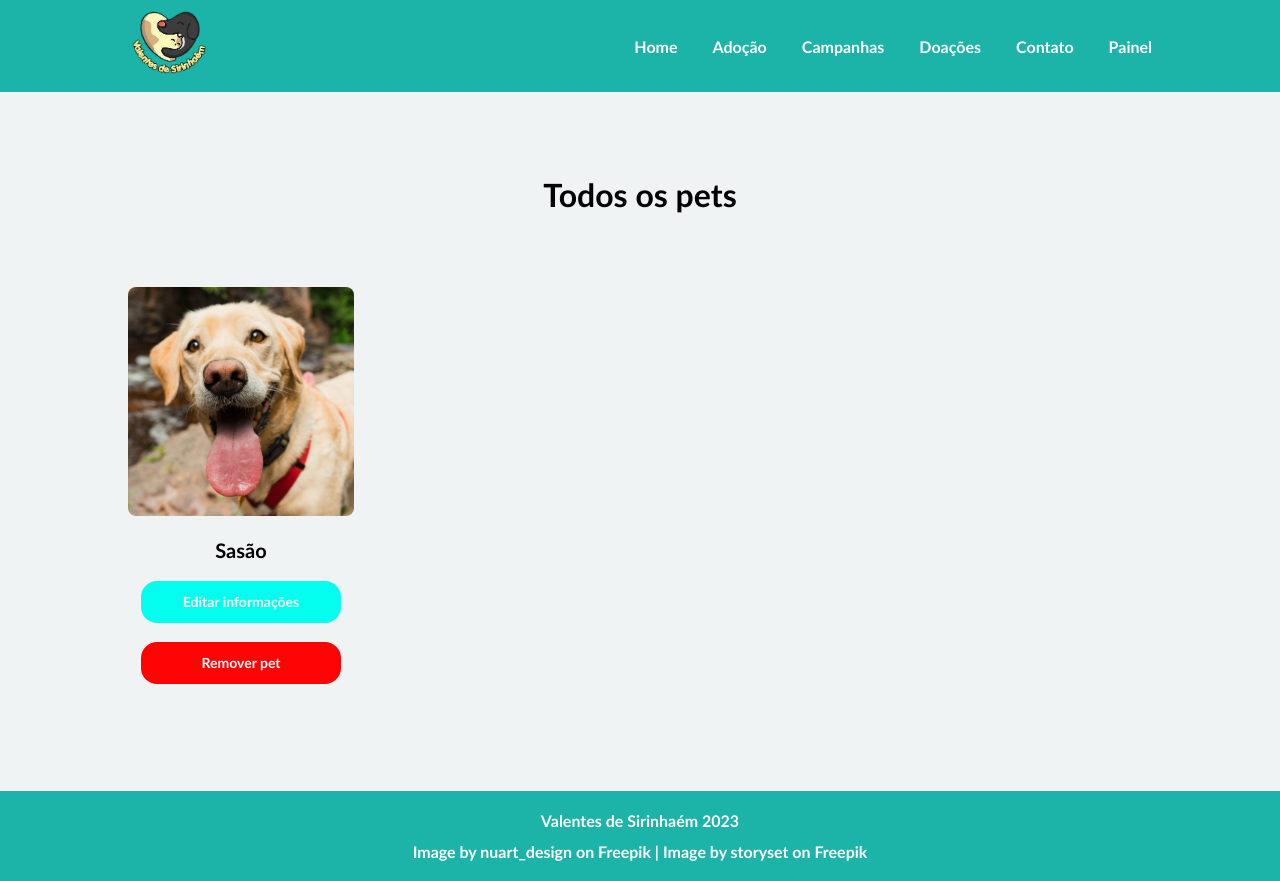
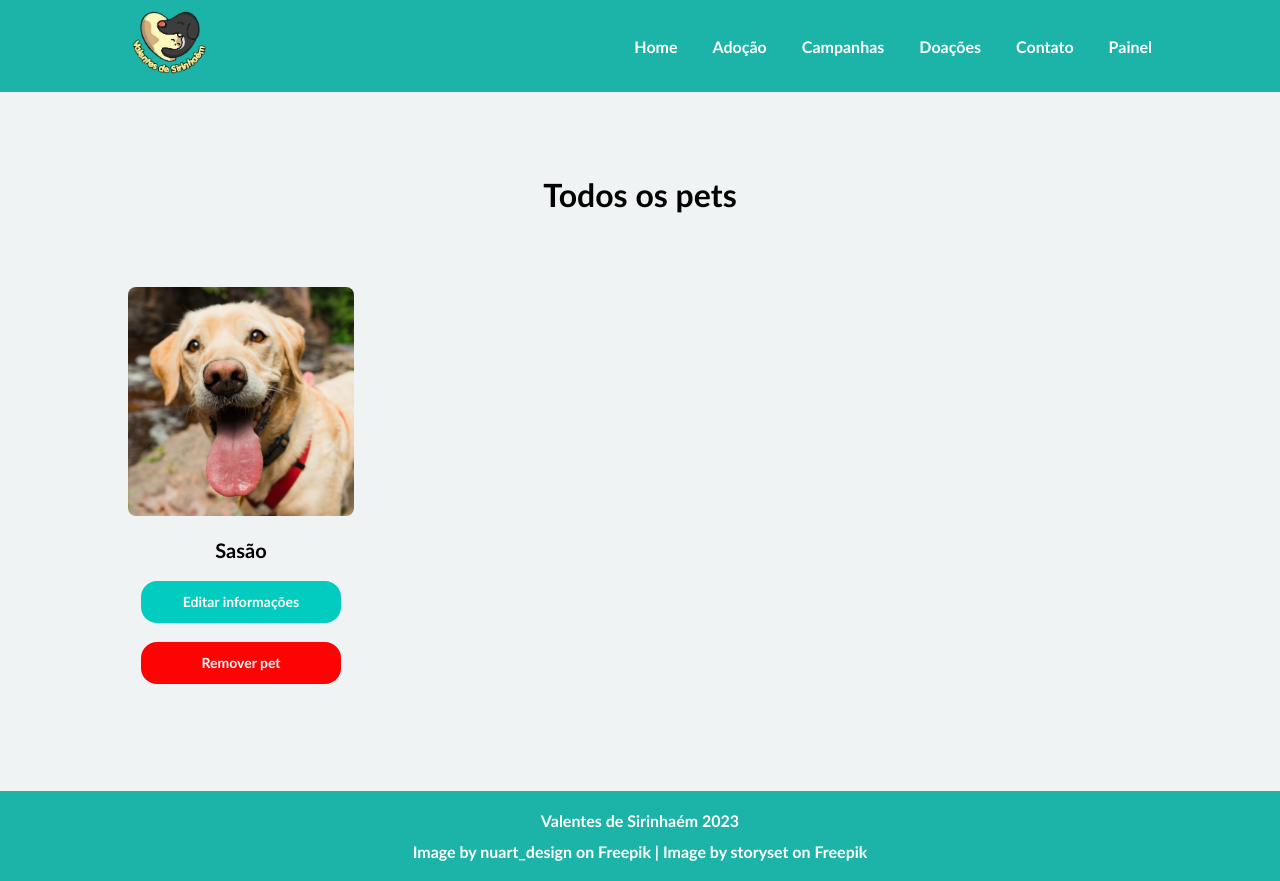
Before and after one commit to Julio-Norberto/Valentes-de-sirinhaem, a React (Vite) app: page /pets-edition in a window 1280 px wide. In both pictures the pointer is over the button "Editar informações". Built offline with nearby package versions, Linux system fonts and the light colour scheme.

Commit message:
styles: adjust buttons

```diff
--- a/src/components/PetEditionCard/petEditionCard.css
+++ b/src/components/PetEditionCard/petEditionCard.css
@@ -34,18 +34,29 @@
   box-sizing: border-box;
 
   color:#FFFFFF;
+  line-height: 16.94px;
+  text-align: center;
   font-weight: 700;
   font-size: 14px;
-  line-height: 16.94px;
-  text-align: center;
+
+  cursor: pointer;
 }
+
 
 .btn-edit {
   all: unset;
   background: #03FEEF;
 }
 
+.btn-edit:hover {
+  background-color: #02CBBF;
+}
+
 .btn-remove {
   all: unset;
   background: #FE0303;
 }
+
+.btn-remove:hover {
+  background: #a30101;
+}
```
